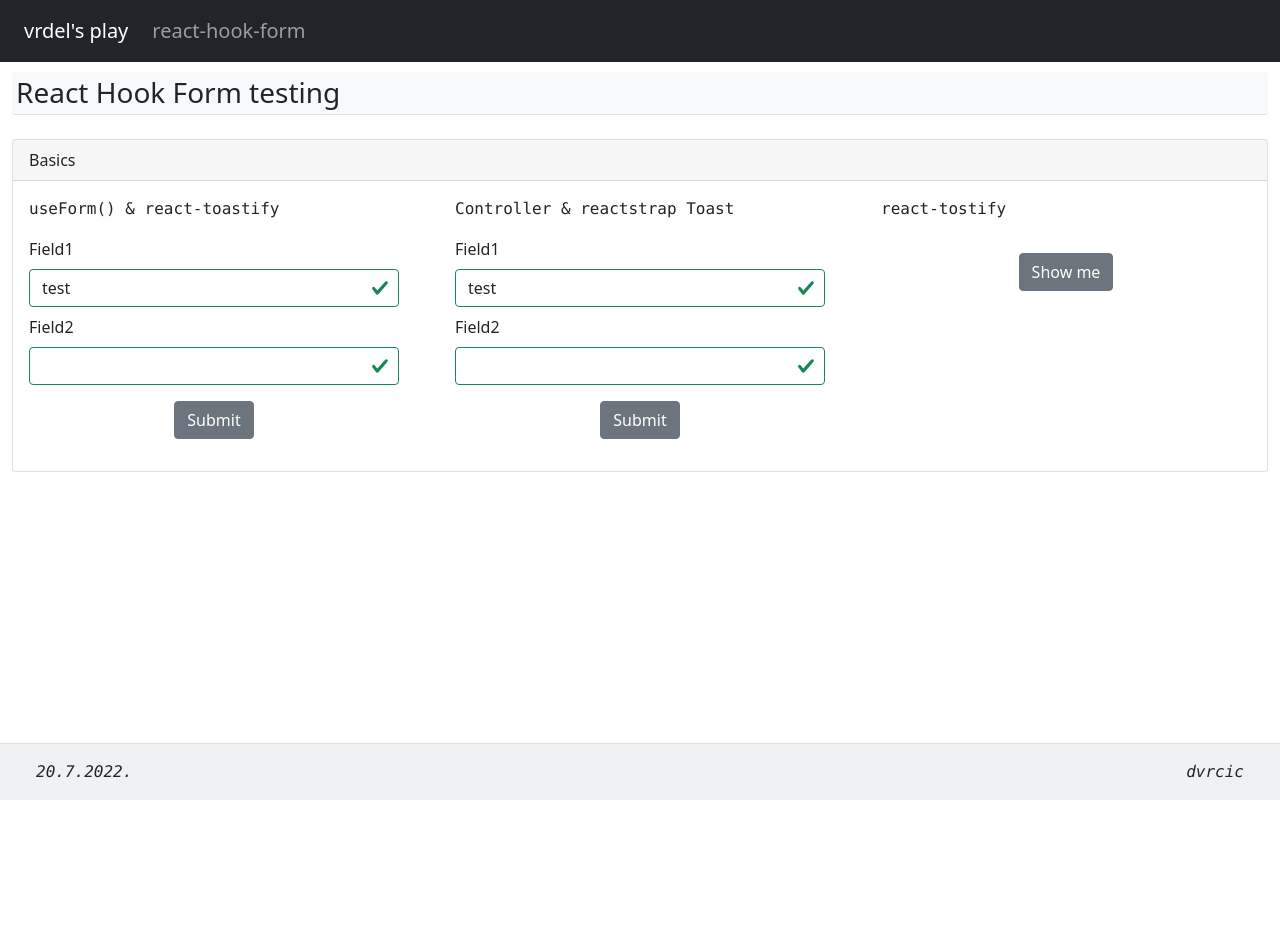
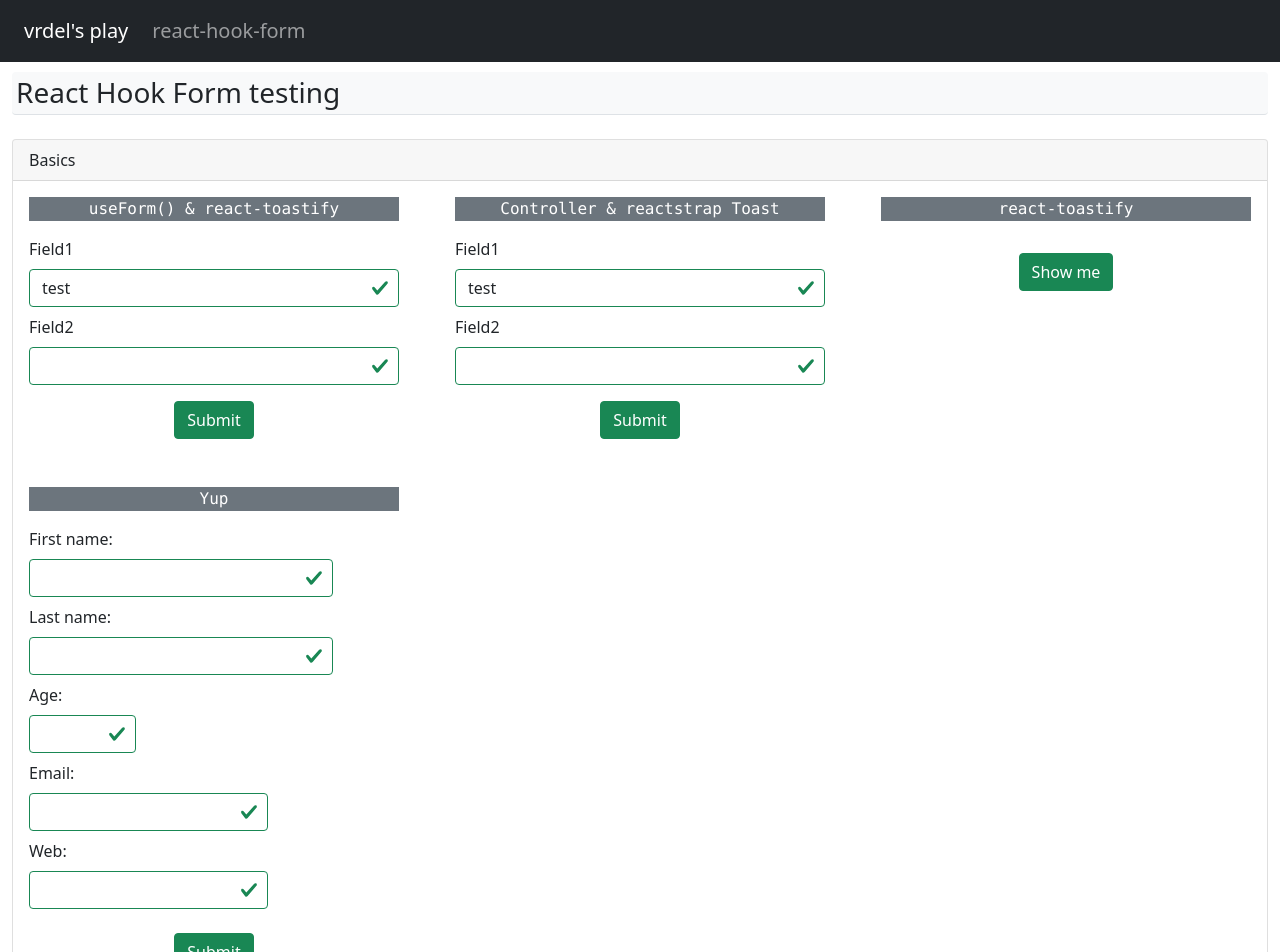
Before and after one commit to vrdel/react-playground, a React (Vite) app in the folder react-playground/: page /react-hook-form in a window 1280 px wide. Shown: the top 952 px of the page. Before the commit the page ends 800 px from the top, so only its background shows below. Built offline with nearby package versions, Linux system fonts and the light colour scheme.

Commit message:
yup validation example

```diff
--- a/react-playground/src/routes/reacthookform.jsx
+++ b/react-playground/src/routes/reacthookform.jsx
@@ -20,6 +20,9 @@ import {
 } from 'reactstrap'
 import { useForm, Controller } from "react-hook-form";
 import { toast } from 'react-toastify';
+import { yupResolver } from '@hookform/resolvers/yup';
+import * as yup from "yup";
+
 
 
 const ToastMsg = ({ data, isopen, setOpen }) => {
@@ -37,12 +40,174 @@ const ToastMsg = ({ data, isopen, setOpen }) => {
   )
 }
 
+const schema = yup.object().shape({
+  firstname: yup.string().required(),
+  lastname: yup.string().required(),
+  age: yup.number().positive().required(),
+  email: yup.string().email().required(),
+  web: yup.string().url().required(),
+}).required();
+
+const TestForm4 = () => {
+  const { control, handleSubmit, formState: { errors } } = useForm({
+    resolver: yupResolver(schema),
+    defaultValues: {
+      age: '',
+      firstname: '',
+      lastname: '',
+      email: '',
+    }
+  });
+  const onSubmit = data => {
+    toast.success(
+      <p className="font-monospace">
+        { JSON.stringify(data, null, 2) }
+      </p>
+    )
+  }
+
+  return (
+    <Form onSubmit={handleSubmit(onSubmit)} className="needs-validation">
+      <FormGroup>
+        {/* register your input into the hook by invoking the "register" function */}
+        <Row>
+          <Col sm={{size: 10}}>
+            <Label for="firstname">
+              First name:
+            </Label>
+            <InputGroup>
+              <Controller
+                name="firstname"
+                control={control}
+                render={ ({field}) =>
+                  <Input
+                    {...field}
+                    className={`form-control ${errors.firstname ? "is-invalid" : "is-valid"}`}
+                  />
+                }
+              />
+              { errors.firstname &&
+                <FormFeedback tooltip invalid className="end-0">
+                  Need first name
+                </FormFeedback>
+              }
+            </InputGroup>
+          </Col>
+        </Row>
+        <Row className='mt-2'>
+          <Col sm={{size: 10}}>
+            <Label for="lastname">
+              Last name:
+            </Label>
+            <InputGroup>
+              <Controller
+                name="lastname"
+                control={control}
+                render={ ({field}) =>
+                  <Input
+                    {...field}
+                    className={`form-control ${errors.lastname ? "is-invalid" : "is-valid"}`}
+                  />
+                }
+              />
+              { errors.lastname &&
+                <FormFeedback tooltip invalid className="end-0">
+                  Need last name
+                </FormFeedback>
+              }
+            </InputGroup>
+          </Col>
+        </Row>
+        <Row className='mt-2'>
+          <Col sm={{size: 4}}>
+            <Label for="age">
+              Age:
+            </Label>
+            <InputGroup>
+              <Controller
+                name="age"
+                control={control}
+                render={ ({field}) =>
+                  <Input
+                    {...field}
+                    className={`form-control ${errors.age ? "is-invalid" : "is-valid"}`}
+                  />
+                }
+              />
+              { errors.age &&
+                <FormFeedback invalid>
+                  Need age
+                </FormFeedback>
+              }
+            </InputGroup>
+          </Col>
+        </Row>
+        <Row className='mt-2'>
+          <Col sm={{size: 8}}>
+            <Label for="email">
+              Email:
+            </Label>
+            <InputGroup>
+              <Controller
+                name="email"
+                control={control}
+                render={ ({field}) =>
+                  <Input
+                    {...field}
+                    className={`form-control ${errors.email ? "is-invalid" : "is-valid"}`}
+                  />
+                }
+              />
+              { errors.email &&
+                <FormFeedback invalid className="end-0">
+                  Need email
+                </FormFeedback>
+              }
+            </InputGroup>
+          </Col>
+        </Row>
+        <Row className='mt-2'>
+          <Col sm={{size: 8}}>
+            <Label for="web">
+              Web:
+            </Label>
+            <InputGroup>
+              <Controller
+                name="web"
+                control={control}
+                render={ ({field}) =>
+                  <Input
+                    {...field}
+                    className={`form-control ${errors.web ? "is-invalid" : "is-valid"}`}
+                  />
+                }
+              />
+              { errors.web &&
+                <FormFeedback invalid className="end-0">
+                  Need web URL
+                </FormFeedback>
+              }
+            </InputGroup>
+          </Col>
+        </Row>
+        <Row className='mt-2'>
+          <Col className="text-center">
+            <Button className="mt-3" color="success" type="submit">
+              Submit
+            </Button>
+          </Col>
+        </Row>
+      </FormGroup>
+    </Form>
+  );
+}
+
 
 const TestForm3 = () => {
   return (
     <Row>
       <Col className="text-center">
-        <Button className="mt-3" onClick={() => toast.success('Showed me')}>
+        <Button className="mt-3" color="success" onClick={() => toast.success('Showed me')}>
           Show me
         </Button>
       </Col>
@@ -120,7 +285,7 @@ const TestForm2 = ({ setData, setToggle }) => {
         </Row>
         <Row>
           <Col className="text-center">
-            <Button className="mt-3" type="submit">
+            <Button className="mt-3" color="success" type="submit">
               Submit
             </Button>
           </Col>
@@ -190,7 +355,7 @@ const TestForm1 = () => {
         </Row>
         <Row>
           <Col className="text-center">
-            <Button className="mt-3" type="submit">
+            <Button className="mt-3" color="success" type="submit">
               Submit
             </Button>
           </Col>
@@ -219,7 +384,7 @@ const ReactHookForm = () => {
           <Row>
             <Col sm="4">
               <CardBody>
-                <CardTitle>
+                <CardTitle className="bg-secondary text-center text-white">
                   <p className="font-monospace">
                     useForm() & react-toastify
                   </p>
@@ -229,7 +394,7 @@ const ReactHookForm = () => {
             </Col>
             <Col sm="4">
               <CardBody>
-                <CardTitle>
+                <CardTitle className="bg-secondary text-center text-white">
                   <p className="font-monospace">
                     Controller & reactstrap Toast
                   </p>
@@ -239,12 +404,22 @@ const ReactHookForm = () => {
             </Col>
             <Col sm="4">
               <CardBody>
-                <CardTitle>
+                <CardTitle className="bg-secondary text-center text-white">
                   <p className="font-monospace">
-                    react-tostify
+                    react-toastify
                   </p>
                 </CardTitle>
                 <TestForm3/>
+              </CardBody>
+            </Col>
+            <Col sm="4">
+              <CardBody>
+                <CardTitle className="bg-secondary text-center text-white">
+                  <p className="font-monospace">
+                    Yup
+                  </p>
+                </CardTitle>
+                <TestForm4/>
               </CardBody>
             </Col>
           </Row>
```
